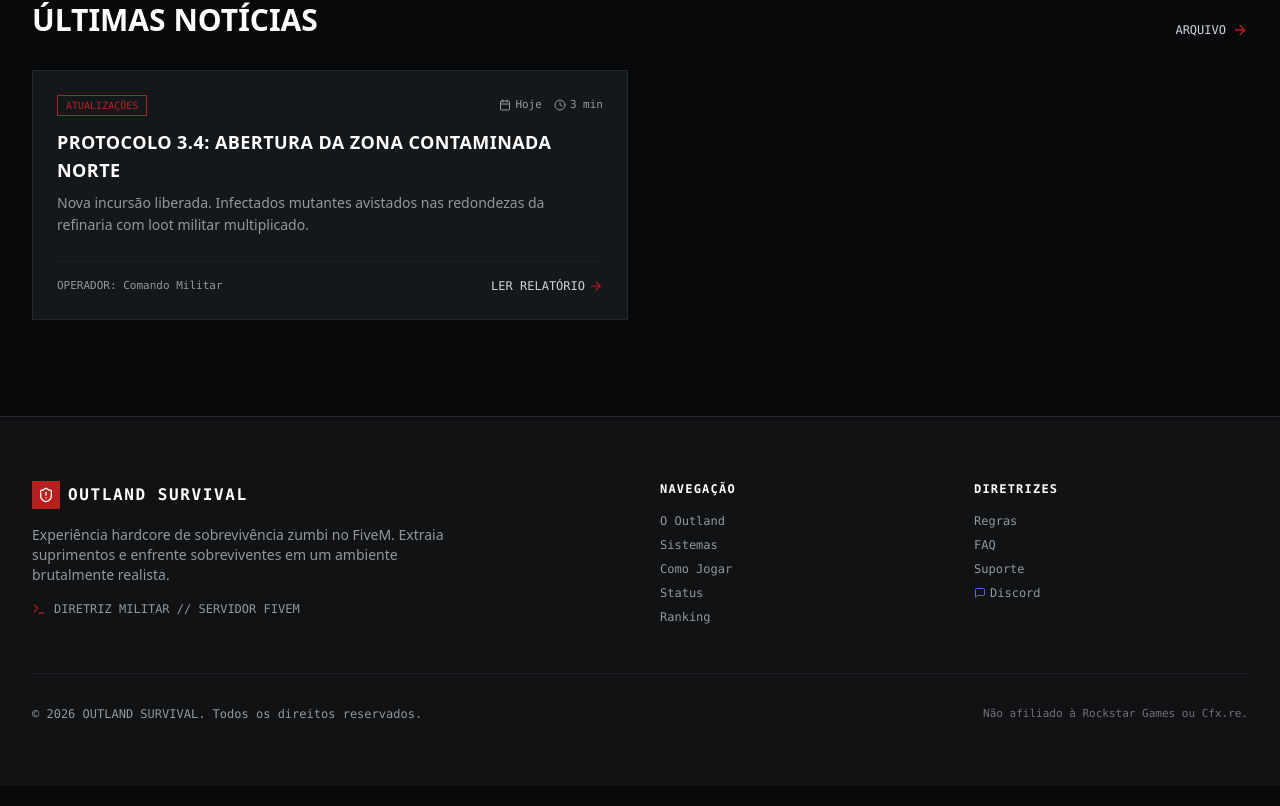
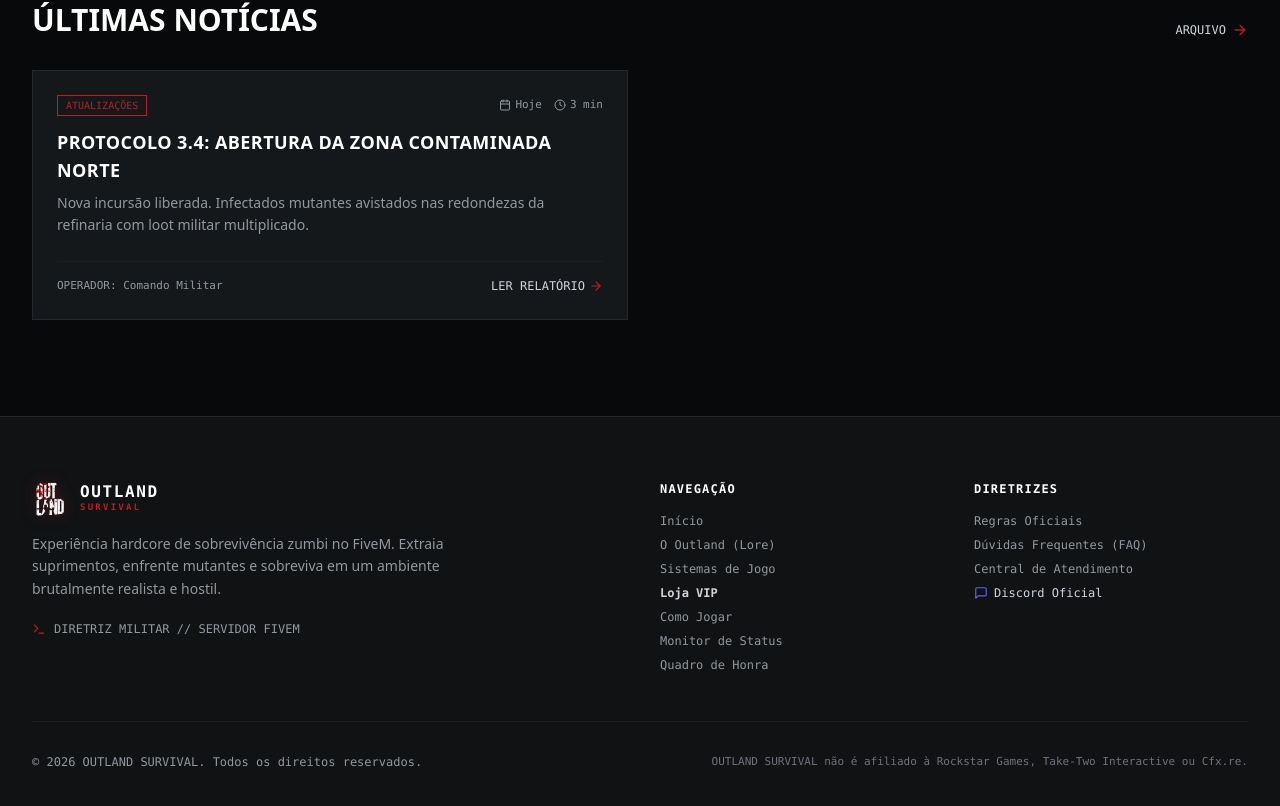
Before and after one commit to 08Dark08/outland-survival, a Next.js app: page / in a window 1280 px wide. Shown: the part 1895-2701 px from the top of the page. Built offline with nearby package versions, Linux system fonts and the light colour scheme; no server answers.

Commit message:
atualizacao do site

```diff
--- a/src/components/layout/Footer.tsx
+++ b/src/components/layout/Footer.tsx
@@ -1,47 +1,90 @@
 import Link from "next/link";
 import { siteConfig } from "@/config/site";
-import { ShieldAlert, Terminal, MessageSquare } from "lucide-react";
+import { Terminal, MessageSquare } from "lucide-react";
 
 export function Footer() {
   return (
     <footer className="bg-background-secondary border-t border-border mt-24">
       <div className="max-w-7xl mx-auto px-4 sm:px-6 lg:px-8 py-16">
         <div className="grid grid-cols-1 md:grid-cols-4 gap-10 mb-12">
+
+          {/* COLUNA 1: LOGO OFICIAL E APRESENTAÇÃO */}
           <div className="md:col-span-2 space-y-4">
-            <div className="flex items-center gap-2">
-              <div className="w-7 h-7 bg-crimson flex items-center justify-center text-white"><ShieldAlert className="w-4 h-4" /></div>
-              <span className="font-mono text-base font-black tracking-widest text-white">OUTLAND SURVIVAL</span>
+            <div className="flex items-center gap-3">
+              {/* Imagem da Logo Oficial */}
+              <img
+                src="/images/branding/logo.png"
+                alt="Logo Outland Survival"
+                className="w-9 h-9 object-contain drop-shadow-[0_0_8px_rgba(184,32,32,0.4)]"
+              />
+              <div className="flex flex-col text-left">
+                <span className="font-mono text-base font-black tracking-widest text-white uppercase leading-none">
+                  OUTLAND
+                </span>
+                <span className="font-mono text-[9px] tracking-[0.25em] text-crimson font-bold uppercase leading-tight mt-0.5">
+                  SURVIVAL
+                </span>
+              </div>
             </div>
-            <p className="text-sm text-tactical-gray max-w-md font-sans">
-              Experiência hardcore de sobrevivência zumbi no FiveM. Extraia suprimentos e enfrente sobreviventes em um ambiente brutalmente realista.
+
+            <p className="text-sm text-tactical-gray max-w-md font-sans leading-relaxed">
+              Experiência hardcore de sobrevivência zumbi no FiveM. Extraia suprimentos,
+              enfrente mutantes e sobreviva em um ambiente brutalmente realista e hostil.
             </p>
-            <div className="text-xs font-mono text-tactical-gray flex items-center gap-2">
-              <Terminal className="w-3.5 h-3.5 text-crimson" /><span>DIRETRIZ MILITAR // SERVIDOR FIVEM</span>
+
+            <div className="text-xs font-mono text-tactical-gray flex items-center gap-2 pt-1">
+              <Terminal className="w-3.5 h-3.5 text-crimson" />
+              <span>DIRETRIZ MILITAR // SERVIDOR FIVEM</span>
             </div>
           </div>
+
+          {/* COLUNA 2: NAVEGAÇÃO DO SERVIDOR */}
           <div>
-            <h4 className="font-mono text-xs uppercase tracking-widest text-white font-bold mb-4">NAVEGAÇÃO</h4>
+            <h4 className="font-mono text-xs uppercase tracking-widest text-white font-bold mb-4">
+              NAVEGAÇÃO
+            </h4>
             <ul className="space-y-2 text-xs font-mono text-tactical-gray">
-              <li><Link href="/sobre">O Outland</Link></li>
-              <li><Link href="/sistemas">Sistemas</Link></li>
-              <li><Link href="/como-jogar">Como Jogar</Link></li>
-              <li><Link href="/status">Status</Link></li>
-              <li><Link href="/ranking">Ranking</Link></li>
+              <li><Link href="/" className="hover:text-white transition-colors">Início</Link></li>
+              <li><Link href="/sobre" className="hover:text-white transition-colors">O Outland (Lore)</Link></li>
+              <li><Link href="/sistemas" className="hover:text-white transition-colors">Sistemas de Jogo</Link></li>
+              <li><Link href="/loja" className="hover:text-crimson-alert transition-colors font-bold text-zinc-300">Loja VIP</Link></li>
+              <li><Link href="/como-jogar" className="hover:text-white transition-colors">Como Jogar</Link></li>
+              <li><Link href="/status" className="hover:text-white transition-colors">Monitor de Status</Link></li>
+              <li><Link href="/ranking" className="hover:text-white transition-colors">Quadro de Honra</Link></li>
             </ul>
           </div>
+
+          {/* COLUNA 3: DIRETRIZES & SUPORTE */}
           <div>
-            <h4 className="font-mono text-xs uppercase tracking-widest text-white font-bold mb-4">DIRETRIZES</h4>
+            <h4 className="font-mono text-xs uppercase tracking-widest text-white font-bold mb-4">
+              DIRETRIZES
+            </h4>
             <ul className="space-y-2 text-xs font-mono text-tactical-gray">
-              <li><Link href="/regras">Regras</Link></li>
-              <li><Link href="/faq">FAQ</Link></li>
-              <li><Link href="/contato">Suporte</Link></li>
-              <li><a href={siteConfig.discordUrl} target="_blank" rel="noopener noreferrer" className="flex items-center gap-1"><MessageSquare className="w-3 h-3 text-[#5865F2]" /> Discord</a></li>
+              <li><Link href="/regras" className="hover:text-white transition-colors">Regras Oficiais</Link></li>
+              <li><Link href="/faq" className="hover:text-white transition-colors">Dúvidas Frequentes (FAQ)</Link></li>
+              <li><Link href="/contato" className="hover:text-white transition-colors">Central de Atendimento</Link></li>
+              <li>
+                <a
+                  href={siteConfig.discordUrl}
+                  target="_blank"
+                  rel="noopener noreferrer"
+                  className="hover:text-white transition-colors flex items-center gap-1.5 text-tactical-silver"
+                >
+                  <MessageSquare className="w-3.5 h-3.5 text-[#5865F2]" />
+                  <span>Discord Oficial</span>
+                </a>
+              </li>
             </ul>
           </div>
+
         </div>
+
+        {/* COPYRIGHT E AVISOS LEGAIS */}
         <div className="pt-8 border-t border-border/60 flex flex-col md:flex-row items-center justify-between gap-4 text-xs font-mono text-tactical-gray">
-          <p>© 2026 OUTLAND SURVIVAL. Todos os direitos reservados.</p>
-          <p className="text-[11px] text-zinc-500">Não afiliado à Rockstar Games ou Cfx.re.</p>
+          <p>© {new Date().getFullYear()} OUTLAND SURVIVAL. Todos os direitos reservados.</p>
+          <p className="text-[11px] text-zinc-500">
+            OUTLAND SURVIVAL não é afiliado à Rockstar Games, Take-Two Interactive ou Cfx.re.
+          </p>
         </div>
       </div>
     </footer>
```
